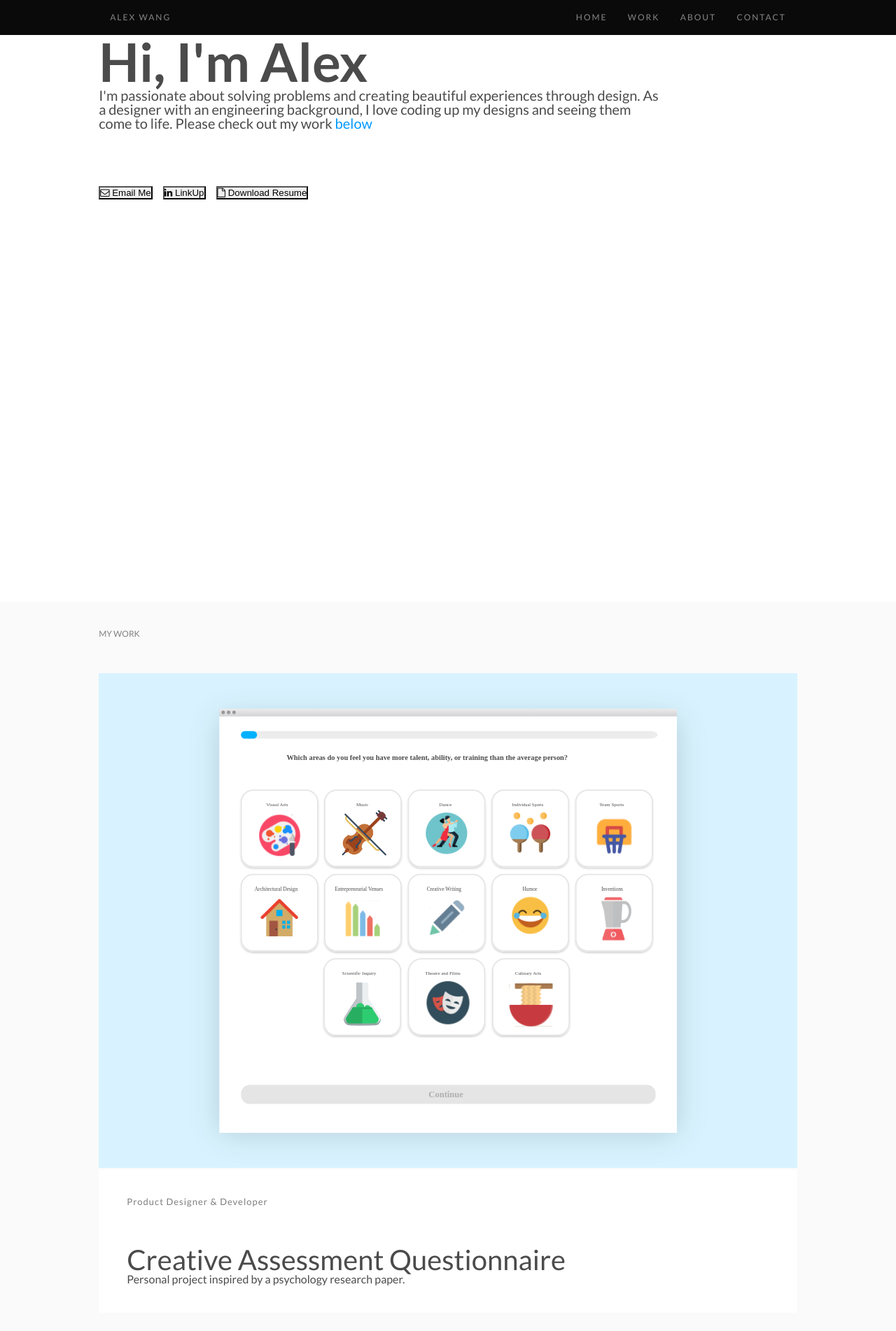
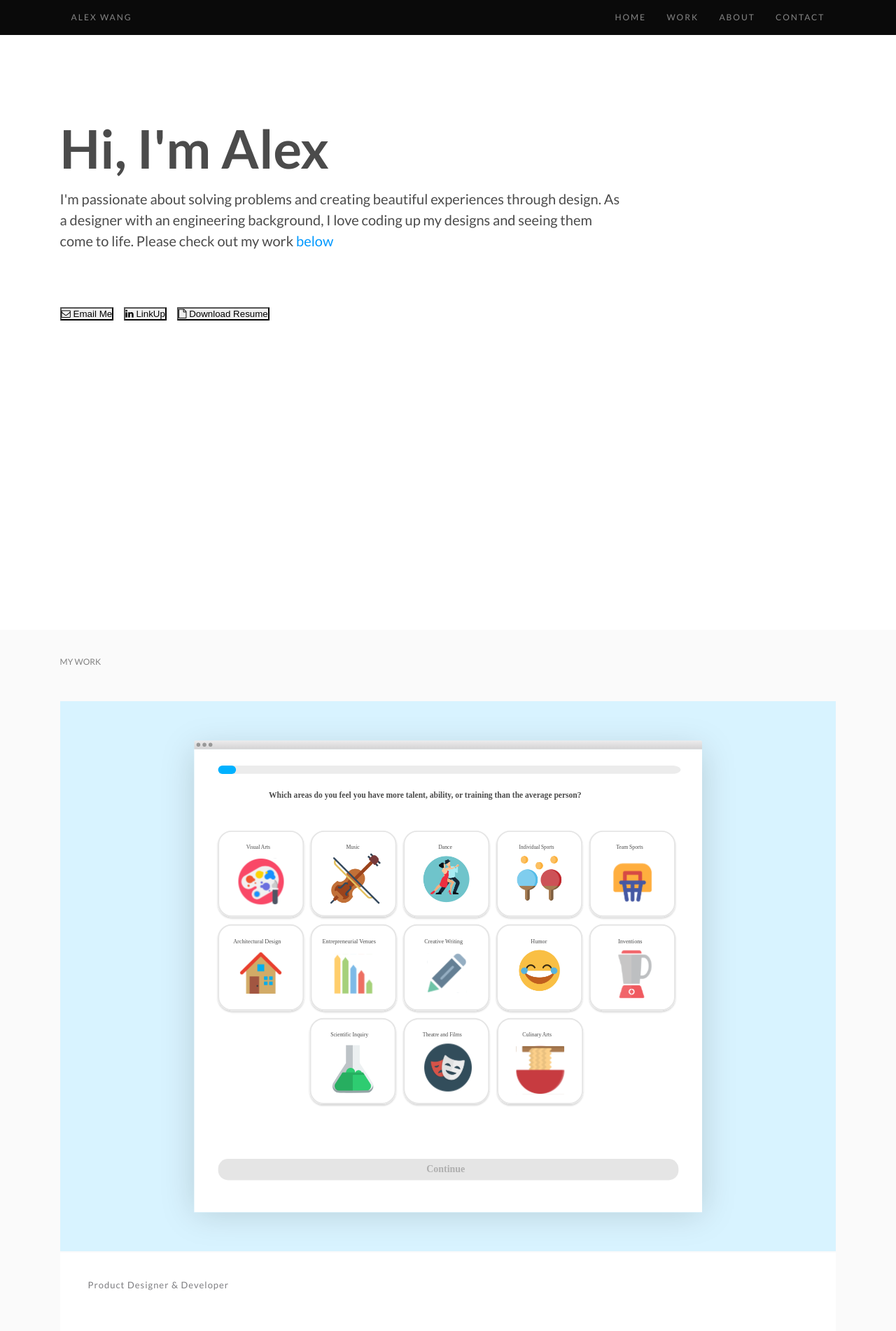
Before and after one commit to awanger/awanger.github.io, a Jekyll site: the page built from index.html, in a window 1280 px wide. Shown: the top 1902 px of the page at 70% size. Built offline with Jekyll 4.4.1, drawn with Linux system fonts in a browser that asks for light colours.

Commit message:
Position the jumbotron

```diff
--- a/_layouts/default.html
+++ b/_layouts/default.html
@@ -8,6 +8,7 @@
   {{ content }}
 
   {% include footer.html %}
+
 </body>
 
 </html>
--- a/assets/css/custom.css
+++ b/assets/css/custom.css
@@ -17,9 +17,9 @@ a {
 }
 
 .container {
-    max-width: 1100px;
+    max-width: 1160px;
     margin: 0 auto;
-    padding: 0 4%;
+    padding: 0 2%;
 }
 
 header {
@@ -29,6 +29,7 @@ header {
 /* Navbar mobile layout */
 .navbar {
     padding: 1.2rem 1rem;
+    width: 100%;
 }
 
 
@@ -126,7 +127,7 @@ header {
 .title1 {
     font-weight: 550;
     font-size: 76px;
-    /* margin-top: 60px; */
+    margin-bottom: 0.25em;
 }   @media screen and (max-width: 575px) {
         .title1 {
             font-size: 40px;
@@ -148,12 +149,14 @@ header {
 .blurb {
     font-weight: 500;
     max-width: 800px;
+    line-height: 1.5em;
 }
 
 /* Hero section */
 .jumbotron {
-    height: 90vh;
+    height: calc(100vh - 50px);
     background-color: #ffffff;
+    padding-top: 124px;
 } @media screen and (max-width: 575px) {
     .jumbotron {
         height: 60vh;
--- a/index.html
+++ b/index.html
@@ -2,7 +2,7 @@
 layout: default
 permalink: /
 ---
-<section class="jumbotron">
+<div class="jumbotron">
   <div class="container">
     <h1 class="title1">Hi, I'm Alex</h1>
     <div class="title2">
@@ -20,7 +20,7 @@ permalink: /
       <button type="button" class="btn btn-outline-dark"><i class="fa fa-file-o"></i> Download Resume</button>
     </div>
   </div>
-</section>
+</div>
 <section id="portfolio-content">
   <div class="container">
     <div class="section-header">My Work</div>
```
